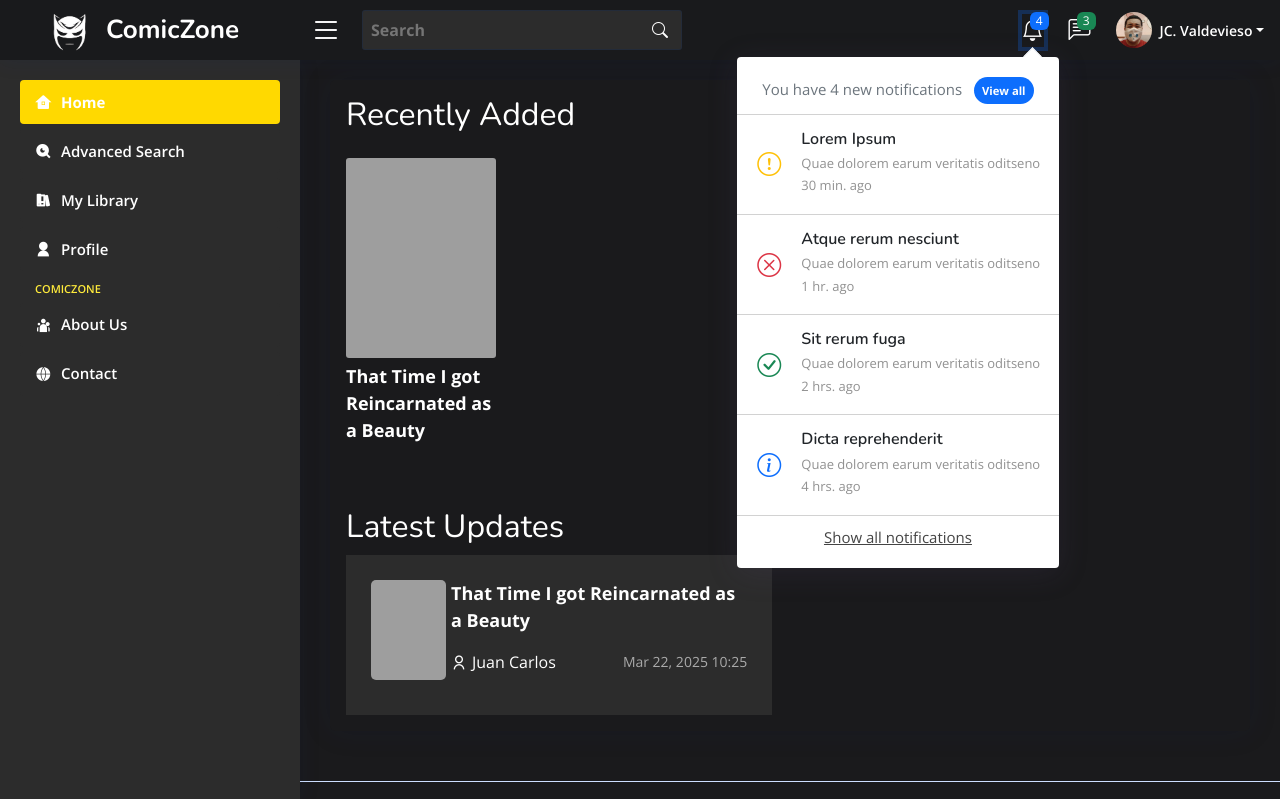
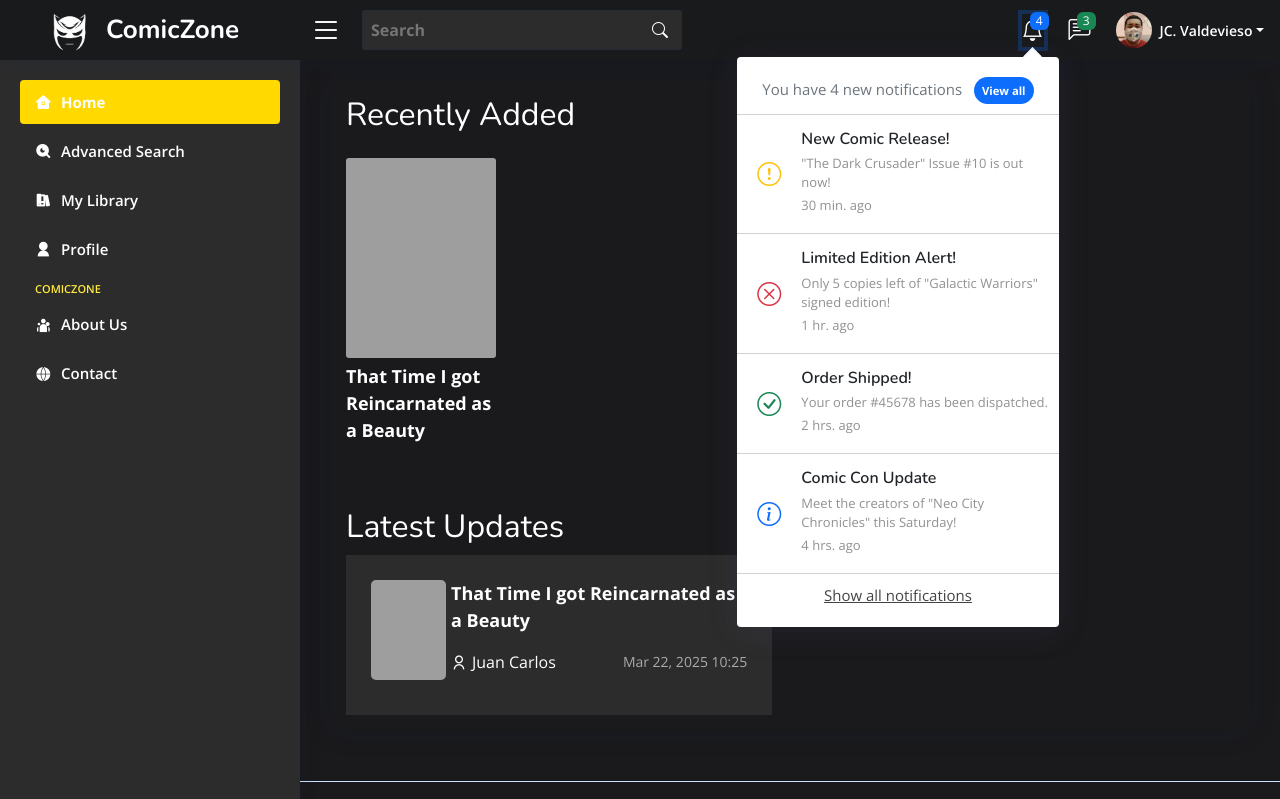
Before and after one commit to ValdeviesoJuan/IPT-Activity, a PHP site: page /IPT-Activity/view/users/index.php in a window 1280 px wide, after a click that opens the changed part. Shown: the top 799 px of the page. Run offline with PHP 8.4, Linux system fonts and the light colour scheme; data comes from the database, SQL or seed files in the repository; some libraries are stand-ins or nearby versions; grey boxes are pictures that could not be loaded.

Commit message:
changes again DONT MERGE YET
DONT MERGE

```diff
--- a/IT322/index.html
+++ b/IT322/index.html
@@ -57,7 +57,8 @@
         <i class="mobile-nav-toggle d-xl-none bi bi-list"></i>
       </nav>
 
-      <a class="btn-getstarted" href="./registration.php">Get Started</a>
+      <a class="btn-getstarted" href="./registration.php">Sign Up</a>
+      <a class="btn-getstarted" href="./login.php">Login</a>
 
     </div>
   </header>
--- a/IT322/view/users/includes/topbar.php
+++ b/IT322/view/users/includes/topbar.php
@@ -44,8 +44,8 @@
             <li class="notification-item">
               <i class="bi bi-exclamation-circle text-warning"></i>
               <div>
-                <h4>Lorem Ipsum</h4>
-                <p>Quae dolorem earum veritatis oditseno</p>
+                <h4>New Comic Release!</h4>
+                <p>"The Dark Crusader" Issue #10 is out now!</p>
                 <p>30 min. ago</p>
               </div>
             </li>
@@ -57,8 +57,8 @@
             <li class="notification-item">
               <i class="bi bi-x-circle text-danger"></i>
               <div>
-                <h4>Atque rerum nesciunt</h4>
-                <p>Quae dolorem earum veritatis oditseno</p>
+                <h4>Limited Edition Alert!</h4>
+                <p>Only 5 copies left of "Galactic Warriors" signed edition!</p>
                 <p>1 hr. ago</p>
               </div>
             </li>
@@ -70,8 +70,8 @@
             <li class="notification-item">
               <i class="bi bi-check-circle text-success"></i>
               <div>
-                <h4>Sit rerum fuga</h4>
-                <p>Quae dolorem earum veritatis oditseno</p>
+                <h4>Order Shipped!</h4>
+                <p>Your order #45678 has been dispatched.</p>
                 <p>2 hrs. ago</p>
               </div>
             </li>
@@ -83,8 +83,8 @@
             <li class="notification-item">
               <i class="bi bi-info-circle text-primary"></i>
               <div>
-                <h4>Dicta reprehenderit</h4>
-                <p>Quae dolorem earum veritatis oditseno</p>
+                <h4>Comic Con Update</h4>
+                <p>Meet the creators of "Neo City Chronicles" this Saturday!</p>
                 <p>4 hrs. ago</p>
               </div>
             </li>
@@ -176,7 +176,7 @@
           <ul class="dropdown-menu dropdown-menu-end dropdown-menu-arrow profile">
             <li class="dropdown-header">
               <h6>Juan Carlos Valdevieso</h6>
-              <span>Otaku</span>
+              <span>Comic Enthusiast</span>
             </li>
             <li>
               <hr class="dropdown-divider">
@@ -213,7 +213,7 @@
             </li>
 
             <li>
-              <a class="dropdown-item d-flex align-items-center" href="#">
+              <a class="dropdown-item d-flex align-items-center" href="http://localhost/IPT-Activity/IT322/index.html">
                 <i class="bi bi-box-arrow-right"></i>
                 <span>Sign Out</span>
               </a>
--- a/IT322/view/users/index.php
+++ b/IT322/view/users/index.php
@@ -19,7 +19,7 @@ include("../users/includes/sidebar.php");
                 while ($row = mysqli_fetch_assoc($result)) {
                     echo "<a href='{$row['url']}' target='_blank'>";
                         echo "<div class='comic-item'>";
-                            echo "<img src='../../assets/{$row['cover']}' alt='Comic Cover' class='comic-cover'>";
+                            echo "<img src='../../assets/uploads/{$row['cover']}' alt='Comic Cover' class='comic-cover'>";
                             echo "<p>{$row["title"]}</p>";
                         echo '</div>';
                     echo "</a>";
@@ -69,7 +69,7 @@ include("../users/includes/sidebar.php");
                 foreach ($chunk as $comic) {
                     echo '<div class="comic-item">';
                         echo "<a class='comic-link' href='{$comic['url']}' target='_blank'>";
-                            echo "<img src='../../assets/{$comic['cover']}' alt='Comic Cover' class='comic-cover'>";
+                            echo "<img src='../../assets/uploads/{$comic['cover']}' alt='Comic Cover' class='comic-cover'>";
                         echo "</a>";
                         echo "<div class='comic-info'>";
                             echo "<a class='comic-link' href='{$comic['url']}' target='_blank'>";
--- a/IT322/view/users/search.php
+++ b/IT322/view/users/search.php
@@ -112,7 +112,7 @@ while ($row = mysqli_fetch_assoc($result)) {
     $response .= "
     <div class='manga-card'>
         <a href='{$row['url']}' target='_blank'>
-            <img src='../../assets/{$row['cover']}' alt='Comic Cover' class='manga-cover'>
+            <img src='../../assets/uploads/{$row['cover']}' alt='Comic Cover' class='manga-cover'>
         </a>
         <div class='manga-details'>
             <h3>{$row['title']}</h3>
--- a/IT322/view/users/userLibrary.php
+++ b/IT322/view/users/userLibrary.php
@@ -75,7 +75,7 @@ $totalComics = $rowCount['total'];
 
     <div class="manga-card">
         <a href="<?= $row['url'] ?>" target="_blank">
-            <img src="../../assets/<?= $row['cover'] ?>" alt="Comic Cover" class="manga-cover">
+            <img src="../../assets/uploads/<?= $row['cover'] ?>" alt="Comic Cover" class="manga-cover">
         </a>
         <div class="manga-details">
             <h3><?= $row["title"] ?></h3>
--- a/IT322/view/users/userSearch.php
+++ b/IT322/view/users/userSearch.php
@@ -169,7 +169,7 @@ include("../users/includes/sidebar.php");
 
     <div class="manga-card">
         <a href="<?= $row['url'] ?>" target="_blank">
-            <img src="../../assets/<?= $row['cover'] ?>" alt="Comic Cover" class="manga-cover">
+            <img src="../../assets/uploads/<?= $row['cover'] ?>" alt="Comic Cover" class="manga-cover">
         </a>
         <div class="manga-details">
             <h3><?= $row["title"] ?></h3>
```
Also changed, not shown: IT322/view/admin/includes/topbar.php (+9 -10 lines), IT322/assets/uploads/67e3abb17019e-10a440f0-96d7-4a63-a24f-566c31f5a4f7.jpg (added).
